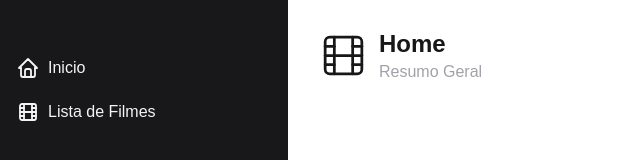
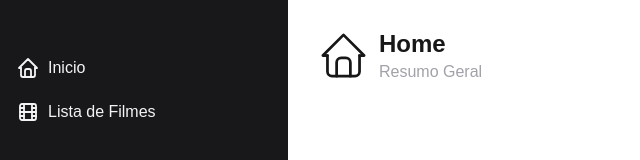
Before and after one commit to viniciuscanutx/webcms, a Next.js app: page / in a window 1280 px wide. Shown: the top 160 px of the page, without its empty margins (0-640 px from the left). Built offline with nearby package versions, Linux system fonts and the light colour scheme.

Commit message:
:lipstick: feat: New icons

```diff
--- a/src/app/(internal)/users/page.tsx
+++ b/src/app/(internal)/users/page.tsx
@@ -24,7 +24,7 @@ export default function Page() {
 
     return (
         <Pagina className="flex flex-col gap-20">
-            <Title icone={IconMovie} principal="Filmes" secundario="Cadastro de Filmes" />
+            <Title icone={IconMovie} principal="Filmes" secundario="Lista de Filmes" />
             {/* <UserList /> */}
             {usuario ? (
                 <FormUsers
--- a/src/app/page.tsx
+++ b/src/app/page.tsx
@@ -1,11 +1,11 @@
 import Pagina from "./components/template/Page";
 import Title from "./components/template/Title";
-import { IconMovie } from "@tabler/icons-react";
+import { IconHome } from "@tabler/icons-react";
 
 export default function Home() {
   return (
     <Pagina>
-      <Title icone={IconMovie} principal="Home" secundario="Resumo Geral"/>
+      <Title icone={IconHome} principal="Home" secundario="Resumo Geral"/>
     </Pagina>
   );
 }
```
